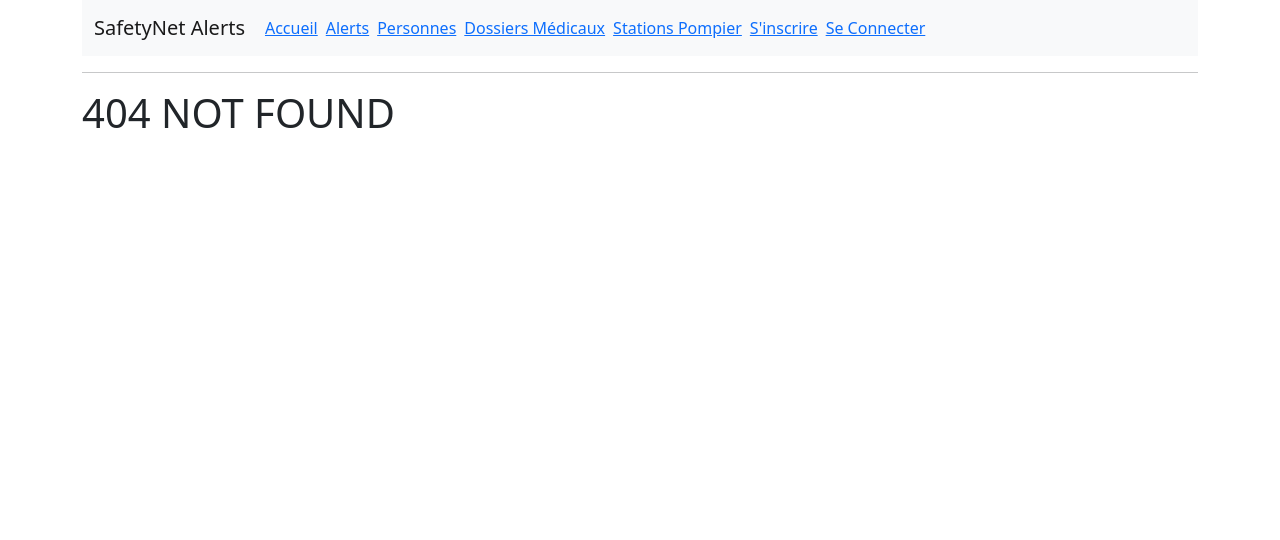
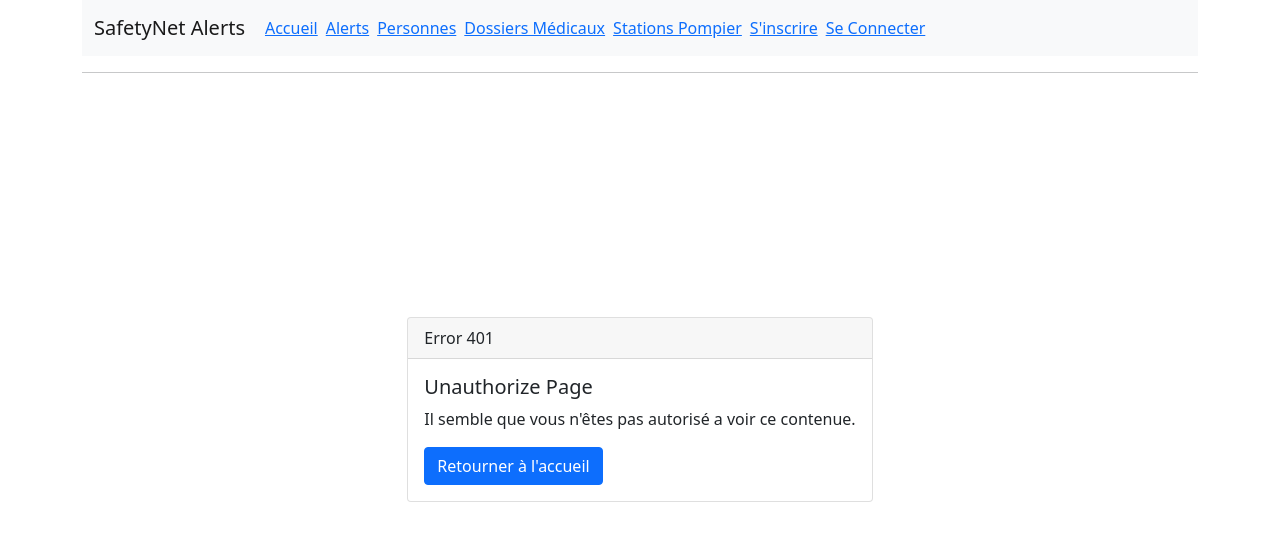
Before and after one commit to keviant16/safetynet-alerts-web, a React (Create React App) app: page /unauthorize in a window 1280 px wide. Before the commit this address had no page. Shown: the top 540 px of the page. Built offline with nearby package versions, Linux system fonts and the light colour scheme.

Commit message:
add unauth page

```diff
--- a/src/Components/Forms/EditFireStation/EditFireStation.js
+++ b/src/Components/Forms/EditFireStation/EditFireStation.js
@@ -47,7 +47,6 @@ const EditFireStation = (props) => {
             const persons = response.data
             const addresArr = persons.map((p) => p.address)
             const addressArrFilter = addresArr.filter((item, index) => addresArr.indexOf(item) === index)
-            console.log({ persons })
 
             setaddresses(addressArrFilter);
         });
@@ -55,7 +54,7 @@ const EditFireStation = (props) => {
         axios.get(`${baseURL}/fireStation/${props.id}`).then((response) => {
             setfireStation(response.data);
         });
-    }, []);
+    }, [props.id]);
 
     if (!fireStation) return "... Loading";
 
--- a/src/Components/Tables/FireStationTable/FireStationTable.js
+++ b/src/Components/Tables/FireStationTable/FireStationTable.js
@@ -1,19 +1,22 @@
 import axios from "axios";
 import { useEffect, useState } from "react";
 import { Table } from "react-bootstrap";
+import { useNavigate } from "react-router-dom";
 import FireStationRow from "../../Rows/FireStationRow/FireStationRow";
 
 const baseUrl = "http://localhost:8080/fireStation"
 
 
 const FireStationTable = () => {
+    const navigate = useNavigate();
+
     const [fireStationList, setfireStationList] = useState([]);
 
     useEffect(() => {
         axios.get(baseUrl).then((response) => {
             setfireStationList(response.data);
-        });
-    }, []);
+        }).catch(error => error.response.status === 401 && navigate("/unauthorize"));
+    }, [navigate]);
 
     return (
         <Table responsive>
--- a/src/Components/Tables/MedicalRecordTable/MedicalRecordTable.js
+++ b/src/Components/Tables/MedicalRecordTable/MedicalRecordTable.js
@@ -2,17 +2,20 @@ import { Table } from "react-bootstrap";
 import axios from "axios";
 import { useEffect, useState } from "react";
 import MedicalRecordRow from "../../Rows/MedicalRecordRow/MedicalRecordRow";
+import { useNavigate } from "react-router-dom";
 
 const baseUrl = "http://localhost:8080/medicalRecord"
 
 const MedicalRecordTable = () => {
+    const navigate = useNavigate();
+
     const [medicalRecordsList, setmedicalRecordsList] = useState([]);
 
     useEffect(() => {
         axios.get(baseUrl).then((response) => {
             setmedicalRecordsList(response.data);
-        });
-    }, []);
+        }).catch(error => error.response.status === 401 && navigate("/unauthorize"));
+    }, [navigate]);
 
     return (
         <Table responsive>
--- a/src/Components/Tables/PersonTable/PersonTable.js
+++ b/src/Components/Tables/PersonTable/PersonTable.js
@@ -2,17 +2,20 @@ import { Table } from "react-bootstrap";
 import axios from "axios";
 import { useEffect, useState } from "react";
 import PersonRow from "../../Rows/PersonRow/PersonRow";
+import { useNavigate } from "react-router-dom";
 
 const baseUrl = "http://localhost:8080/person"
 
 const PersonTable = () => {
   const [personsList, setpersonsList] = useState([]);
+  const navigate = useNavigate();
+
 
   useEffect(() => {
     axios.get(baseUrl).then((response) => {
       setpersonsList(response.data);
-    });
-  }, []);
+    }).catch(error => error.response.status === 401 && navigate("/unauthorize"))
+  }, [navigate]);
 
 
 
--- a/src/Pages/Login/Login.js
+++ b/src/Pages/Login/Login.js
@@ -18,7 +18,6 @@ const Login = () => {
 
     const loginUser = (login) => {
         axios.post(baseURL, login)
-            .then(res => console.log(res))
             .then(() => alert("Login"))
             .then(() => navigate('/'))
     }
--- /dev/null
+++ b/src/Pages/Unauthorize/Unauthorize.js
@@ -0,0 +1,24 @@
+import { Button, Card, Container } from "react-bootstrap";
+import { useNavigate } from "react-router-dom";
+
+const Unauthorize = () => {
+    const navigate = useNavigate();
+
+    return (
+        <Container style={{ minHeight: "80vh", display: "flex", justifyContent: "center", alignItems: "center" }}>
+            <Card>
+                <Card.Header>Error 401</Card.Header>
+                <Card.Body>
+                    <Card.Title>Unauthorize Page</Card.Title>
+                    <Card.Text>
+                        Il semble que vous n'êtes pas autorisé a voir ce contenue.
+                    </Card.Text>
+                    <Button variant="primary" onClick={() => navigate("/")}>
+                        Retourner à l'accueil</Button>
+                </Card.Body>
+            </Card>
+        </Container>
+    );
+}
+
+export default Unauthorize;
--- a/src/Router/Router.js
+++ b/src/Router/Router.js
@@ -4,6 +4,7 @@ import Layout from "../Components/Layout/Layout";
 import Alerts from "../Pages/Alerts/Alerts";
 import Login from "../Pages/Login/Login";
 import Register from "../Pages/Register/Register";
+import Unauthorize from "../Pages/Unauthorize/Unauthorize";
 
 const Home = lazy(() => import('../Pages/Home/Home'))
 const Person = lazy(() => import('../Pages/Person/Person'))
@@ -27,6 +28,7 @@ const Router = () => {
                         <Route path="/register" element={<Register />} />
                         <Route path="/login" element={<Login />} />
                         <Route path="*" element={<NoPage />} />
+                        <Route path="/unauthorize" element={<Unauthorize />} />
                     </Route>
                 </Routes>
             </Suspense>
```
